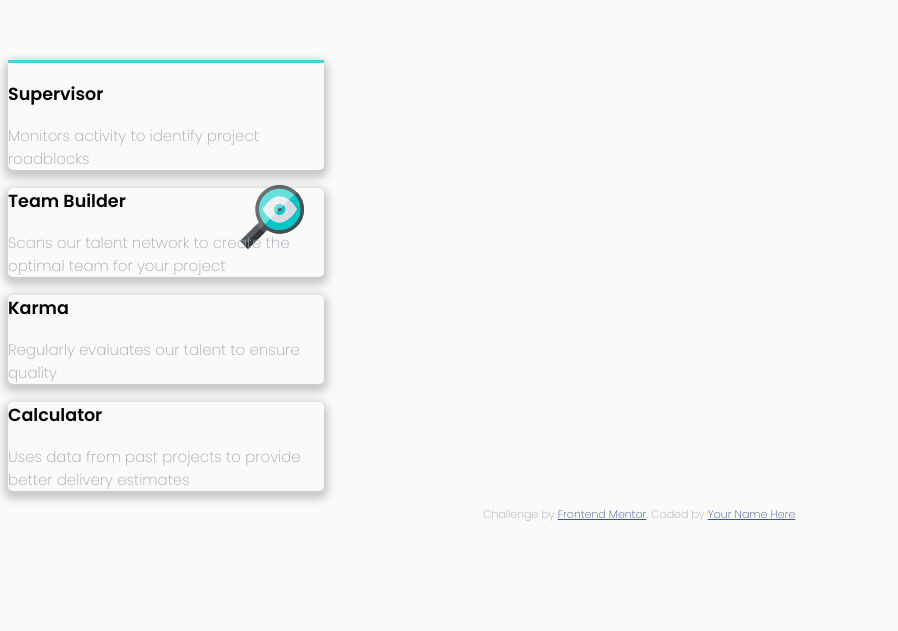
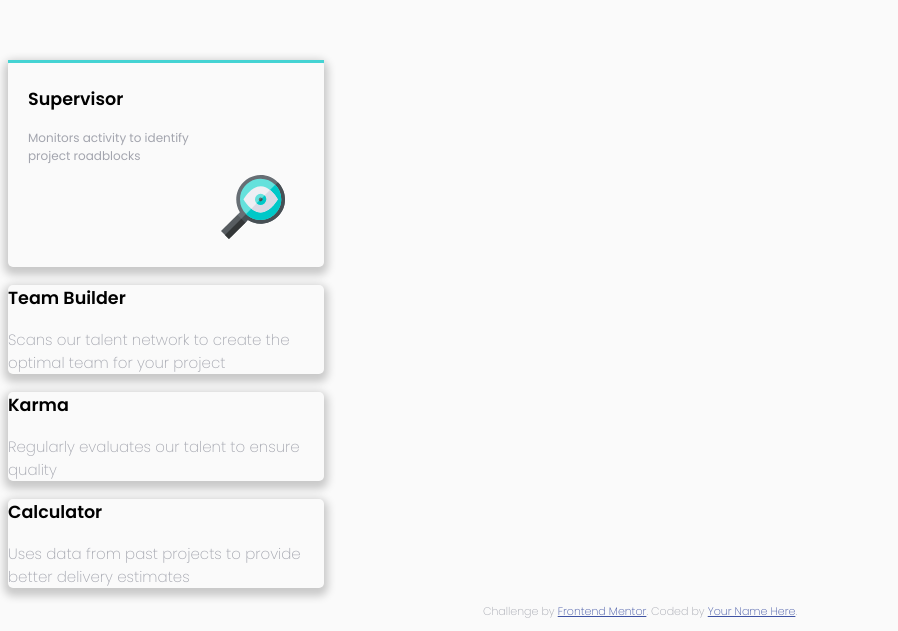
Before and after one commit to jaysig/four-corners-fe, a plain HTML site: page index.html in a window 1280 px wide. Shown: the part 262-893 px from the top of the page, without its empty margins (0-898 px from the left). Before the commit the page ends 800 px from the top, so only its background shows below. Drawn offline with Linux system fonts and the light colour scheme.

Commit message:
styled one card

```diff
--- a/index.html
+++ b/index.html
@@ -36,11 +36,13 @@
     <div class="card">
       <hr class="teal-line">
       <div class="card-content">
-        <h3 class="title">Supervisor</h3>
-        <p class="content">Monitors activity to identify project roadblocks</p>
-      </div>
-      <div class="card-image">
-        <img class="card-image" src="images/icon-supervisor.svg" alt="supervisors">
+        <div class="card-text">
+          <h3 class="title">Supervisor</h3>
+          <p class="content">Monitors activity to identify project roadblocks</p>
+        </div>
+        <div class="card-image">
+          <img class="card-image" src="images/icon-supervisor.svg" alt="supervisors">
+        </div>
       </div>
     </div>
     <div class="card">
--- a/styles.scss
+++ b/styles.scss
@@ -1,8 +1,13 @@
+$background-color:  hsl(0, 0%, 98%);
+$font-weight-heavy: 600;
+$font-weight-mid: 400;
+$font-weight-light: 200;
+
 body {
     font-family: Poppins, sans-serif;
     text-align: center;
     font-size: 15px;
-    background-color: hsl(0, 0%, 98%)
+    background-color:$background-color
 
 }
 
@@ -12,30 +17,50 @@ h1 {
 
 p {
     color:  hsl(229, 6%, 66%);
-    font-weight: 200;
+    font-weight: $font-weight-light;
 }
 
 .card {
     box-shadow: 0 4px 8px 4px rgba(0,0,0,0.2);
     border-radius: 5px;
-    position: relative;
+
     transition: 0.3s;
     text-align: left;
     width: 25%;
 }
 
+.card-content {
+    padding: 5px 20px 20px 20px;
+     display: grid;
+    grid-template-rows: 40% 20% 40%;
+    grid-template-columns: 70% 30%;
+    .card-text {
+        grid-column-start: 1;
+        grid-column-end: 2;
+    }
+    p {
+        font-size: .8em;
+        font-weight: $font-weight-mid;
+        grid-row-start: 2;
+    }
+}
+
+
+
 .card-image {
-    position: absolute;
-    right: 10px;
+    // position: absolute;
+    // padding: 10px 20px;
+    grid-column-start: 2;
+    grid-row-start: 3;
 }
 
 .powered {
-    font-weight: 600;
+    font-weight: $font-weight-heavy;
     color: hsl(234, 12%, 34%)
 }
 
 .reliable {
-    font-weight: 200;
+    font-weight: $font-weight-light;
     color: hsl(229, 6%, 66%);
 }
 
```
Also changed, not shown: styles.css, 1 other file.
